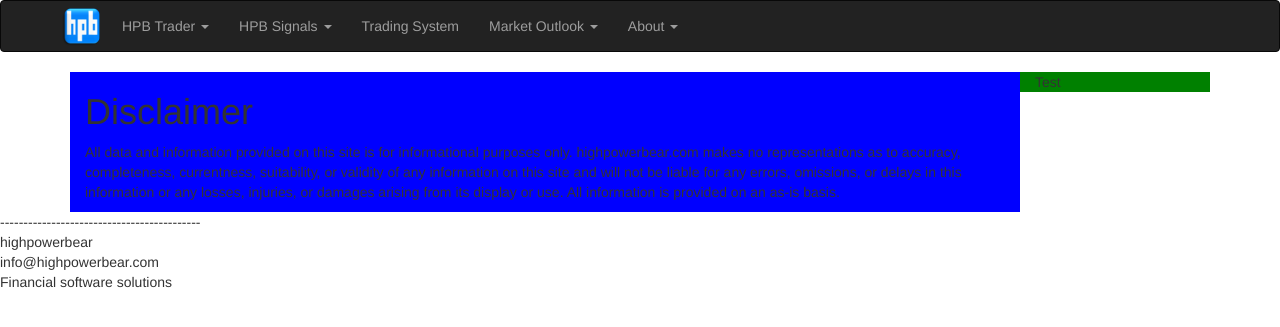
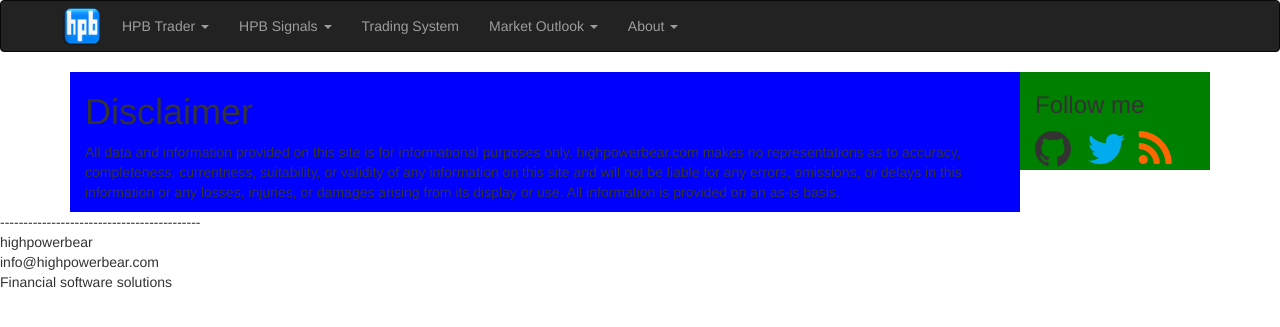
Before and after one commit to robertkolar/hpbweb, a Jekyll site: the page built from pages/disclaimer.html, in a window 1280 px wide. Shown: the top 327 px of the page. Built offline with Jekyll 4.4.1, drawn with Linux system fonts in a browser that asks for light colours; nearby versions of some CDN libraries.

Commit message:
Added Font Awesome glyphicons for social sites.

```diff
--- a/_includes/head.html
+++ b/_includes/head.html
@@ -12,6 +12,7 @@
     <link rel="icon" href="/resources/favicon.ico" type="image/x-icon" />
 
     <link rel="stylesheet" href="/resources/bootstrap/css/bootstrap.css">
+    <link rel="stylesheet" href="https://maxcdn.bootstrapcdn.com/font-awesome/4.6.1/css/font-awesome.min.css">
     <link rel="stylesheet" href="/resources/style.css">
 
     <script src="/resources/jquery/jquery-1.12.3.min.js"></script>
--- a/_layouts/default.html
+++ b/_layouts/default.html
@@ -2,19 +2,30 @@
 <html>
 
 {% include head.html %}
+
 <body>
     {% include header.html %}
     <div class="container">
         <!-- Content -->
         <div class="col-md-10" style="background-color: blue;">
             {{ content }}
-          </div> <!-- End of Content -->
+        </div>
+        <!-- End of Content -->
 
         <!-- Sidebar -->
         <div class="col-md-2" style="background-color: green;">
-            Test
-          </div> <!-- End of Sidebar -->
+            <!-- Social links -->
+            <div>
+                <h3>Follow me</h3>
+                <a href="https://github.com/highpowerbear" class="hpb-github-link"><i class="fa fa-github fa-3x" style="width: 30%;" aria-hidden="true"></i></a>
+                <a href="https://twitter.com/highpowerbear" class="hpb-twitter-link"><i class="fa fa-twitter fa-3x" style="width: 30%;" aria-hidden="true"></i></a>
+                <a href="{{site.url}}/feed.xml" class="hpb-rss-link"><i class="fa fa-rss fa-3x" style="width: 30%;" aria-hidden="true"></i></a>
+            </div>
+            <!-- End of Social links -->
+        </div>
+        <!-- End of Sidebar -->
     </div>
     {% include footer.html %}
 </body>
+
 </html>
--- a/resources/style.scss
+++ b/resources/style.scss
@@ -9,6 +9,10 @@
 $hpb-color-bullish: green;
 $hpb-color-bearish: red;
 $hpb-color-neutral: gray;
+$hpb-color-github: #333;
+$hpb-color-github-hover: #4078c0;
+$hpb-color-twitter: #00aced;
+$hpb-color-rss: #ff6600;
 
 li.hpb-sentiment {
     &.bullish {
@@ -30,3 +34,24 @@ li.hpb-sentiment {
         }
     }
 }
+
+.hpb-github-link {
+    color: $hpb-color-github;
+    &:hover {
+        color: $hpb-color-github-hover;
+    }
+}
+
+.hpb-twitter-link {
+    color: $hpb-color-twitter;
+    &:hover {
+        color: darken($hpb-color-twitter, 10%);
+    }
+}
+
+.hpb-rss-link {
+    color: $hpb-color-rss;
+    &:hover {
+        color: darken($hpb-color-rss, 10%);
+    }
+}
```
Lines whose indentation alone changed are shown as unchanged.
